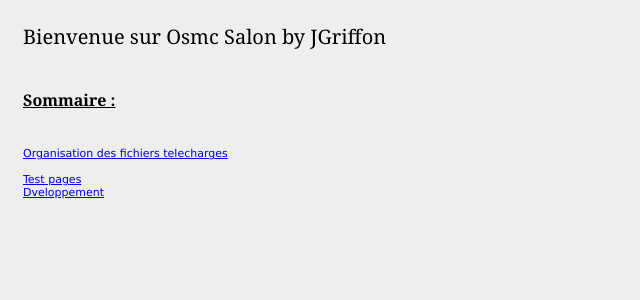
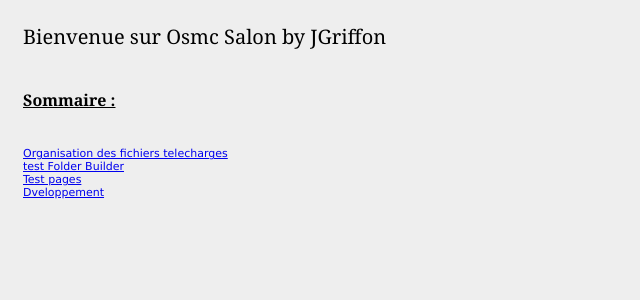
Before and after one commit to Vman45/webosmc, a Flask app: page / in a window 1280 px wide. Shown: the top 300 px of the page, without its empty margins (0-640 px from the left). Run offline with Flask 2, Linux system fonts and the light colour scheme.

Commit message:
Update index.html

```diff
--- a/templates/index.html
+++ b/templates/index.html
@@ -11,9 +11,10 @@
         <br>
         <a href='/orgaFic/'> Organisation des fichiers telecharges</a>
         <br>
+        <a href='/FolderBuilder/'> test Folder Builder</a>
         <br>
-        <a href='/test'>Test pages</a>
+        <a href='/test/'>Test pages</a>
         <br>
-        <a href='/dev'>Dveloppement</a>
+        <a href='/dev/'>Dveloppement</a>
     </body>
 </html>
```
